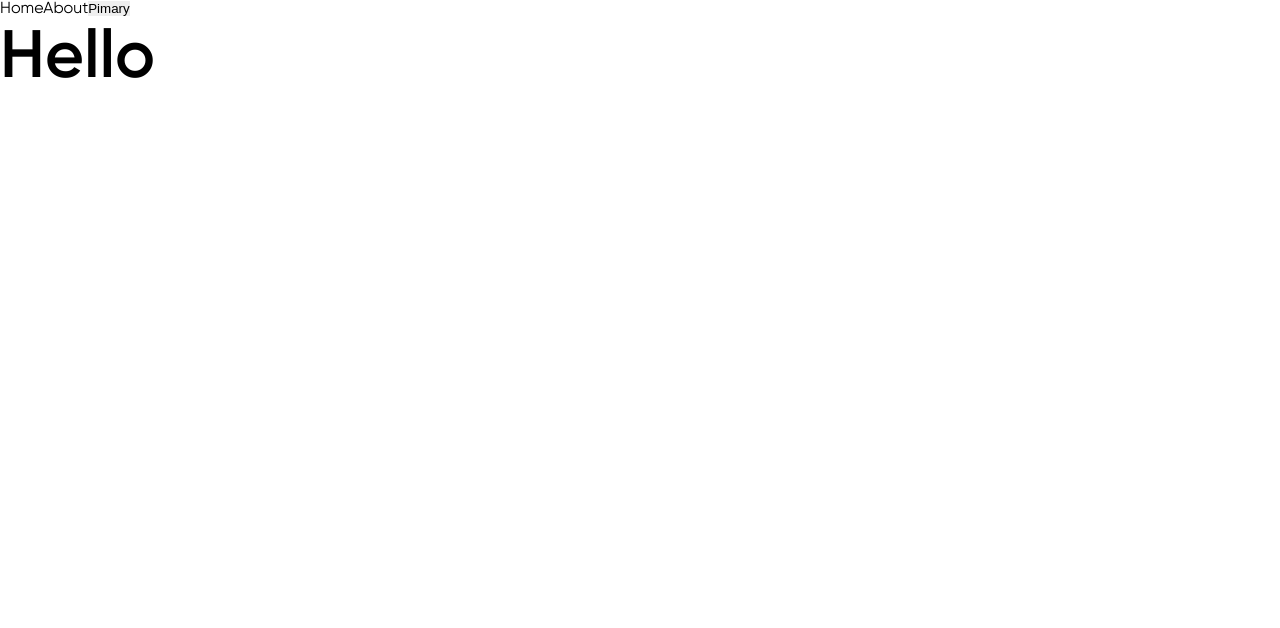
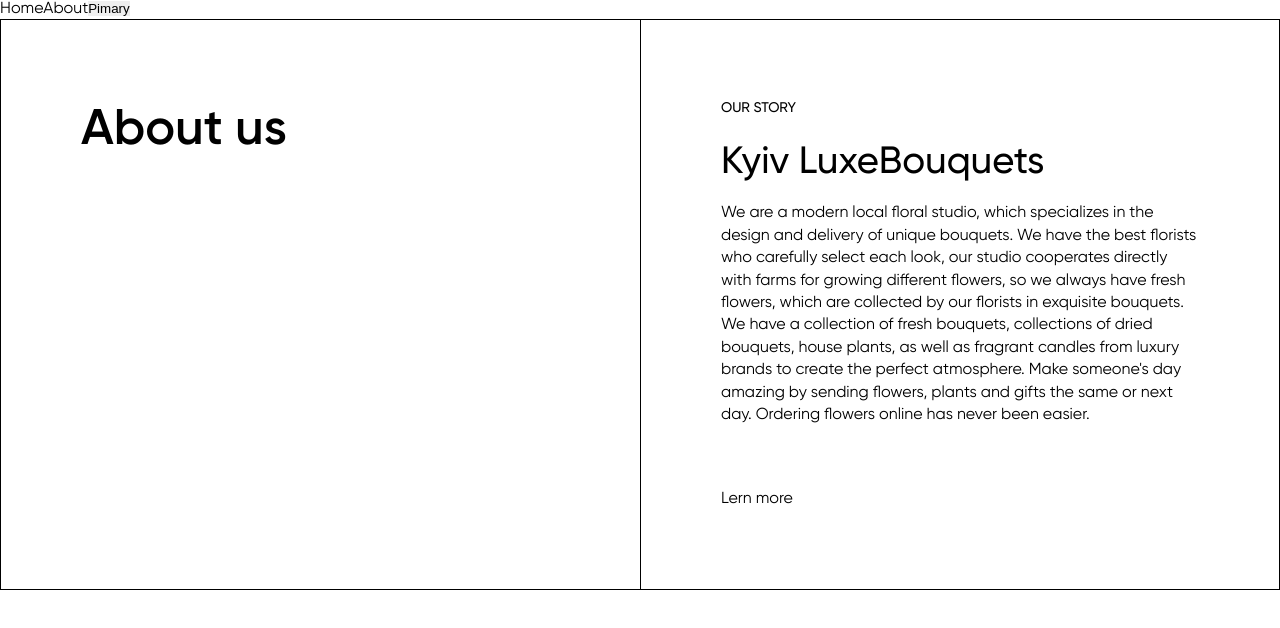
Before and after one commit to City7g/Flowers, a Next.js app: page / in a window 1280 px wide. Shown: the top 628 px of the page. Built offline with nearby package versions, Linux system fonts and the light colour scheme.

Commit message:
Add index about section

```diff
--- a/src/app/page.tsx
+++ b/src/app/page.tsx
@@ -1,7 +1,9 @@
+import IndexAbout from '@/components/Index/About'
+
 export default function Home() {
   return (
     <main>
-      <h1 className="title-h1">Hello</h1>
+      <IndexAbout />
     </main>
   )
 }
--- /dev/null
+++ b/src/components/Index/About.tsx
@@ -0,0 +1,26 @@
+export default function IndexAbout() {
+  return (
+    <section className="s-base">
+      <div className="s-base__left">
+        <h2 className="title-h2">About us</h2>
+      </div>
+      <div className="s-base__right">
+        <h4 className="text-overline s-base__subtitle">our story</h4>
+        <h3 className="title-h3 s-base__heading">Kyiv LuxeBouquets</h3>
+        <p className="text-body s-base__text">
+          We are a modern local floral studio, which specializes in the design
+          and delivery of unique bouquets. We have the best florists who
+          carefully select each look, our studio cooperates directly with farms
+          for growing different flowers, so we always have fresh flowers, which
+          are collected by our florists in exquisite bouquets. We have a
+          collection of fresh bouquets, collections of dried bouquets, house
+          plants, as well as fragrant candles from luxury brands to create the
+          perfect atmosphere. Make someone's day amazing by sending flowers,
+          plants and gifts the same or next day. Ordering flowers online has
+          never been easier.
+        </p>
+        <p className="s-base__button">Lern more</p>
+      </div>
+    </section>
+  )
+}
--- a/src/styles/base/_fonts.scss
+++ b/src/styles/base/_fonts.scss
@@ -11,7 +11,7 @@
 .title-h2 {
   font-size: 34px;
   line-height: 1.2;
-  font-weight: 500;
+  font-weight: 600;
 
   @media (min-width: 1200px) {
     font-size: 50px;
--- /dev/null
+++ b/src/styles/base/_section.scss
@@ -0,0 +1,48 @@
+.s-base {
+  border: 1px solid #000;
+  // border-bottom-width: 0;
+
+  @media (min-width: 768px) {
+    display: grid;
+    align-items: flex-start;
+    grid-template-columns: repeat(2, 1fr);
+  }
+}
+
+.s-base__left,
+.s-base__right {
+  padding: 40px 16px;
+
+  @media (min-width: 768px) {
+    padding: 80px;
+  }
+}
+
+.s-base__left {
+  @media (min-width: 768px) {
+    position: sticky;
+    top: 0;
+  }
+}
+
+.s-base__right {
+  @media (max-width: 767px) {
+    border-top: 1px solid #000;
+  }
+
+  @media (min-width: 768px) {
+    border-left: 1px solid #000;
+  }
+}
+
+.s-base__subtitle {
+  margin-bottom: 24px;
+}
+
+.s-base__heading {
+  margin-bottom: 16px;
+}
+
+.s-base__button {
+  margin-top: 64px;
+}
--- a/src/styles/main.scss
+++ b/src/styles/main.scss
@@ -2,3 +2,5 @@
 @import './base/fonts';
 @import './base/button';
 @import './base/input';
+
+@import './base/section';
```
